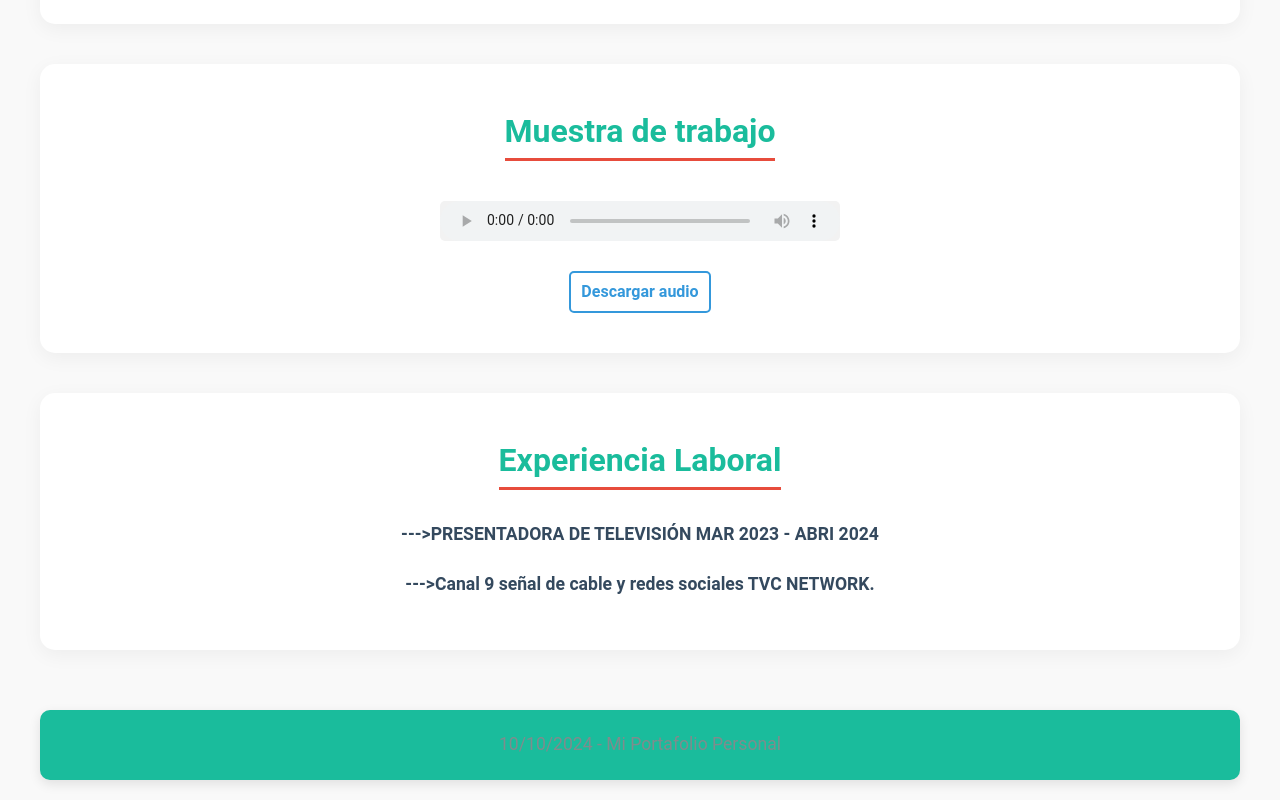
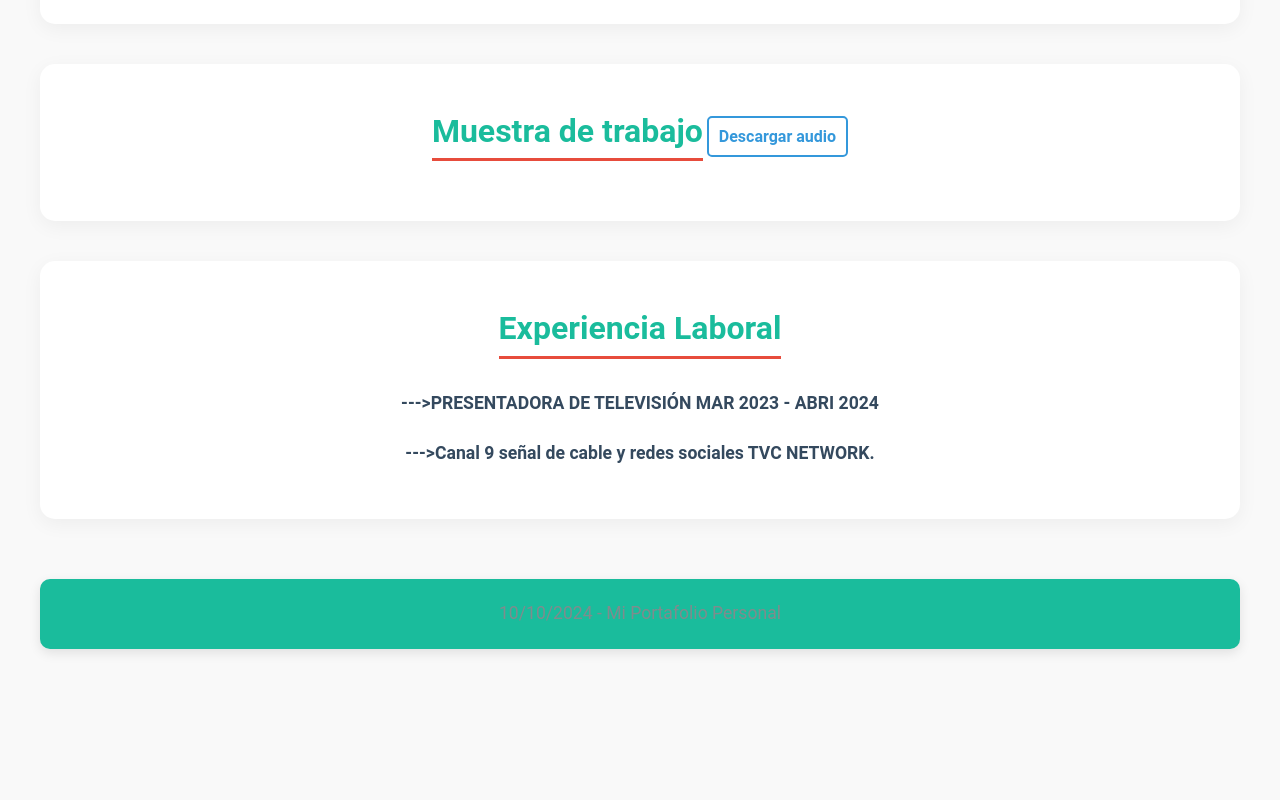
Before and after one commit to Majo503/Majo503.github.io, a plain HTML site: page Index.html in a window 1280 px wide. Shown: the part 3708-4508 px from the top of the page. After the commit the page ends 4377 px from the top, so only its background shows below. Drawn offline with Linux system fonts and the light colour scheme.

Commit message:
Update Index.html

```diff
--- a/Index.html
+++ b/Index.html
@@ -64,10 +64,6 @@
     <!-- Muestra de Trabajos -->
   <section id="trabajos">
         <h2>Muestra de trabajo</h2>
-        <audio controls>
-            <source src="Demo/Maria J Demo Locucion (online-audio-converter.com) (1).mp3" type="audio/mpeg">
-            Tu navegador no soporta el elemento de audio.
-        </audio>
         <a href="https://drive.google.com/drive/folders/1zKGdqCRAqr_oUbMWeqdSlf94y0l_rf04">Descargar audio</a>
     </section>
 
```
